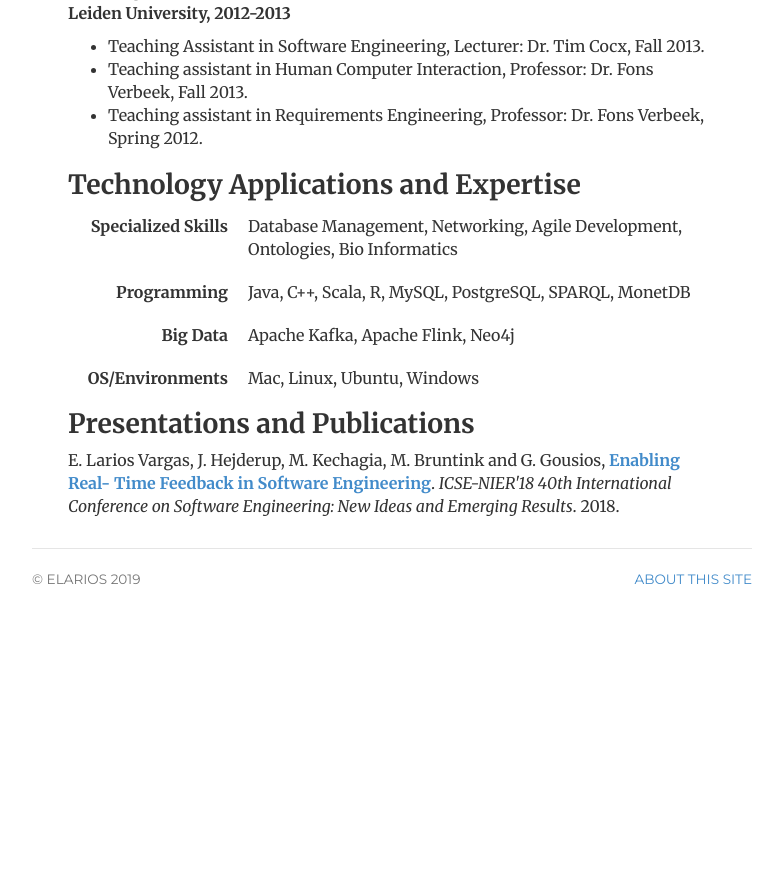
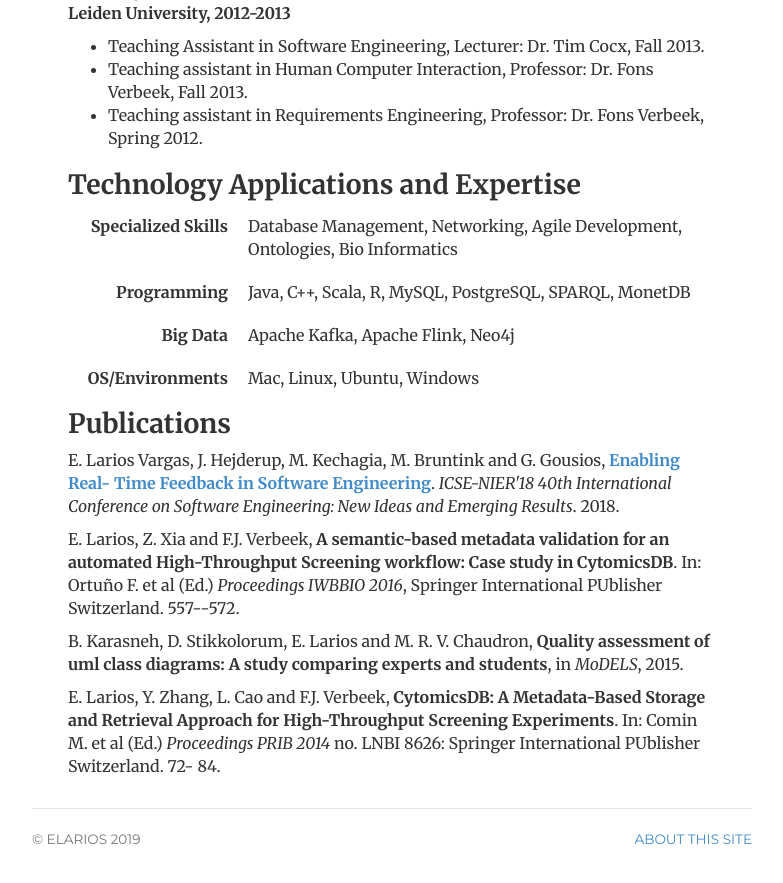
Before and after one commit to elarios/elarios.github.io, a Jekyll site: the page built from cv/index.html, in a window 1280 px wide and 900 px high, scrolled down 1222 px. Shown: the top 883 px of the window, without its empty margins (248-1031 px from the left). Built offline with Jekyll 4.4.1, drawn with Linux system fonts in a browser that asks for light colours; before the commit the page ends 1862 px from its top, so only the background shows below that.

Commit message:
adding publications

```diff
--- a/cv/index.html
+++ b/cv/index.html
@@ -83,11 +83,18 @@ description: Current CV for Enrique Larios Vargas, postdoctoral researcher worki
 					<dd>Mac, Linux, Ubuntu, Windows</dd>
 				</dl>
 
-				<h2>Presentations and Publications</h2>
+				<h2>Publications</h2>
 				<p>
 				E. Larios Vargas, J. Hejderup, M. Kechagia, M. Bruntink and G. Gousios,
 				<a href="https://pure.tudelft.nl/portal/en/publications/enabling-realtime-feedback-in-software- engineering(fecf62b6-ed6d-4594-8455-bc7cc8850754).html"><strong>Enabling Real- Time Feedback in Software Engineering</strong></a>. <em>ICSE-NIER'18 40th International Conference on Software Engineering: New Ideas and Emerging Results</em>. 2018.
 				</p>
-
-
+				<p>
+				E. Larios, Z. Xia and F.J. Verbeek, <strong>A semantic-based metadata validation for an automated High-Throughput Screening workflow: Case study in CytomicsDB</strong>. In: Ortuño F. et al (Ed.) <em>Proceedings IWBBIO 2016</em>, Springer International PUblisher Switzerland. 557--572.
+				</p>
+				<p>
+				B. Karasneh, D. Stikkolorum, E. Larios and M. R. V. Chaudron, <strong>Quality assessment of uml class diagrams: A study comparing experts and students</strong>, in <em>MoDELS</em>, 2015.
+				</p>
+				<p>
+				E. Larios, Y. Zhang, L. Cao and F.J. Verbeek, <strong>CytomicsDB: A Metadata-Based Storage and Retrieval Approach for High-Throughput Screening Experiments</strong>. In: Comin M. et al (Ed.) <em>Proceedings PRIB 2014</em> no. LNBI 8626: Springer International PUblisher Switzerland. 72- 84.
+				</p>
 </div>
```
